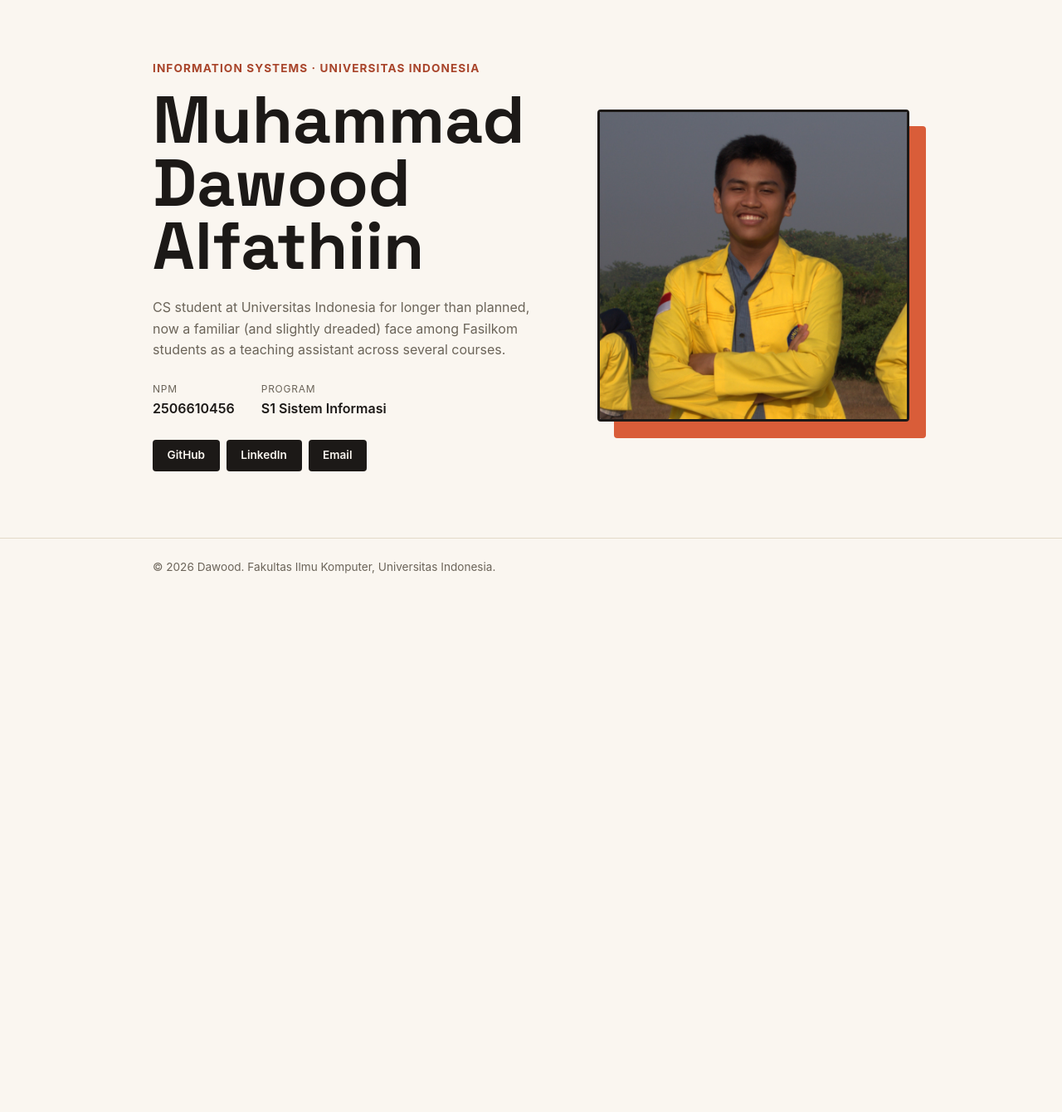
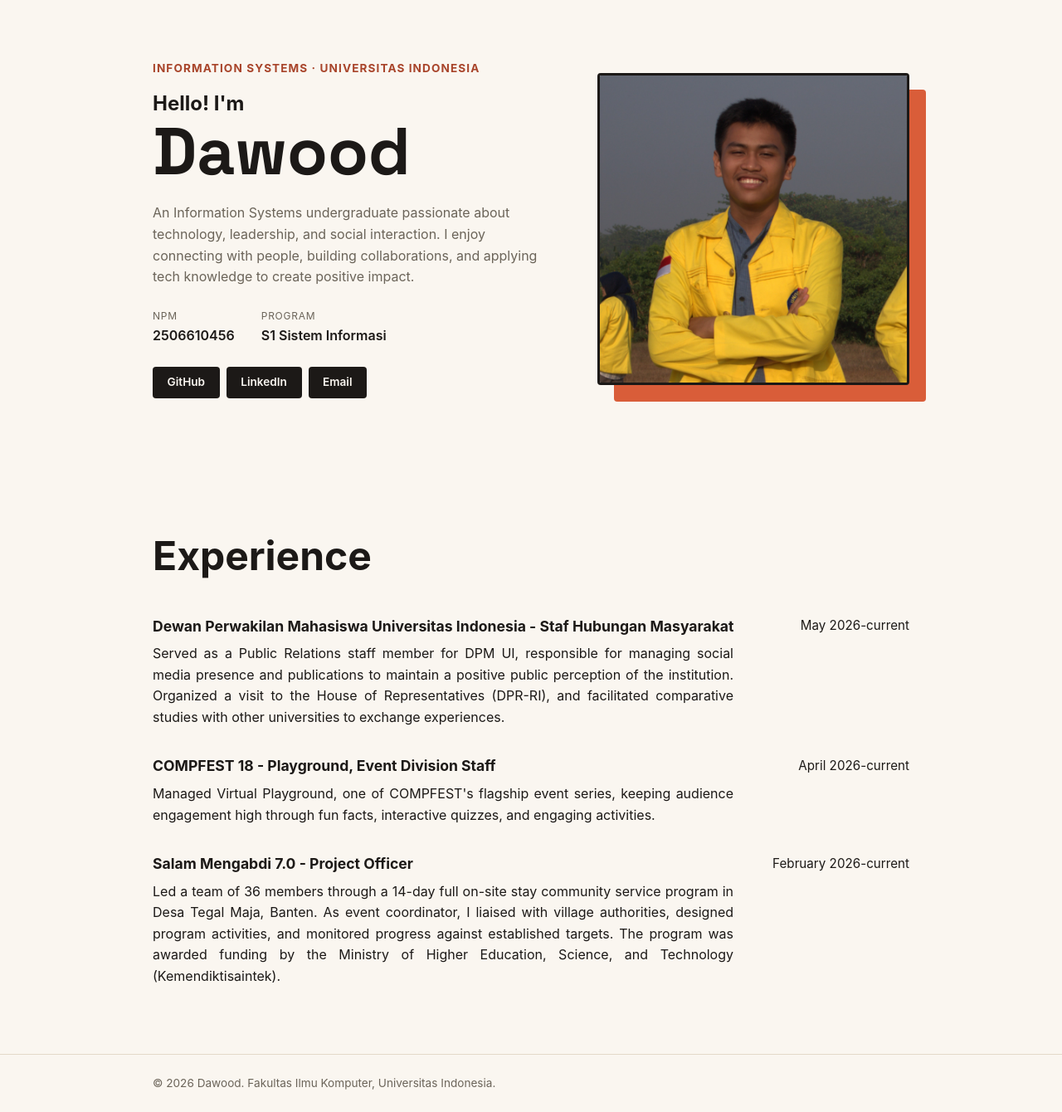
Before and after one commit to muhammaddawood-ui/myportofolio, a Django app: page / in a window 1280 px wide. Shown: the part 74-1414 px from the top of the page at 83% size. Before the commit the page ends 765 px from the top, so only its background shows below. Run offline with Django 5.2, Linux system fonts and the light colour scheme.

Commit message:
Added -Experience- section

```diff
--- a/static/css/style.css
+++ b/static/css/style.css
@@ -174,6 +174,49 @@ h1, .brand {
     border: 3px solid var(--ink);
 }
 
+/* EXPERIENCES CSS */
+.experience {
+    padding: 4.5rem 0 5rem;
+}
+
+.experience-section-title {
+    font-size: clamp(2.2rem, 5vw, 3rem);
+    margin-bottom: 2rem;
+}
+
+.experience-list {
+    display: flex;
+    flex-direction: column;
+    gap: 2rem;
+}
+
+.experience-header {
+    display: flex;
+    justify-content: space-between;
+    align-items: center;
+    gap: 1rem;
+    flex-wrap: wrap;
+}
+
+.experience-header-title {
+    font-size: 1.1rem;
+    font-weight: 700;
+}
+
+.experience-period {
+    /*warna*/
+    font-size: 0.95rem;
+    white-space: nowrap; /*biar ga pecah jadi 2 line*/
+}
+
+.experience-desc {
+    /*warna*/
+    margin-top: 0.4rem;
+    max-width: 700px;
+    line-height: 1.6;
+    text-align: justify;
+}
+
 /* FOOTER & RESPONSIVE */
 .site-footer {
     padding: 1.5rem;
--- a/templates/index.html
+++ b/templates/index.html
@@ -24,14 +24,15 @@
             <div class="container hero-grid">
                 <div class="hero-identity">
                     <p class="hero-kicker">Information Systems &middot; Universitas Indonesia</p>
-                    <h1>Muhammad Dawood Alfathiin</h1>
+                    <h2>Hello! I'm</h2>
+                    <h1>Dawood</h1>
                 </div>
                 <div class="hero-photo">
                     <div class="photo-block"></div>
-                    <img class="avatar" src="/static/img/dawood-pic.JPG" alt="Photo of Dawood">
+                    <img class="avatar" src="/static/img/dawood-pic.jpg" alt="Photo of Dawood">
                 </div>
                 <div class="hero-details">
-                    <p class="bio">CS student at Universitas Indonesia for longer than planned, now a familiar (and slightly dreaded) face among Fasilkom students as a teaching assistant across several courses.</p>
+                    <p class="bio">An Information Systems undergraduate passionate about technology, leadership, and social interaction. I enjoy connecting with people, building collaborations, and applying tech knowledge to create positive impact.</p>
                     <dl class="meta-list">
                         <div class="meta-row">
                             <dt>NPM</dt>
@@ -50,6 +51,41 @@
                 </div>
             </div>
         </section>
+
+        <section class="experience" id="experience">
+            <div class="container">
+                <h2 class="experience-section-title">Experience</h2>
+                <div class="experience-list">
+
+                    <div class="experience-thing">
+                        <div class="experience-header">
+                            <h3 class="experience-header-title">Dewan Perwakilan Mahasiswa Universitas Indonesia - Staf Hubungan Masyarakat</h3>
+                            <span class="experience-period">May 2026-current</span>
+                        </div>
+                        <p class="experience-desc">Served as a Public Relations staff member for DPM UI, responsible for managing social media presence and publications to maintain a positive public perception of the institution. Organized a visit to the House of Representatives (DPR-RI), and facilitated comparative studies with other universities to exchange experiences.</p>
+                    </div>
+
+                    <div class="experience-thing">
+                        <div class="experience-header">
+                            <h3 class="experience-header-title">COMPFEST 18 - Playground, Event Division Staff</h3>
+                            <span class="experience-period">April 2026-current</span>
+                        </div>
+                        <p class="experience-desc">Managed Virtual Playground, one of COMPFEST's flagship event series, keeping audience engagement high through fun facts, interactive quizzes, and engaging activities.</p>
+                    </div>
+
+                    <div class="experience-thing">
+                        <div class="experience-header">
+                            <h3 class="experience-header-title">Salam Mengabdi 7.0 - Project Officer</h3>
+                            <span class="experience-period">February 2026-current</span>
+                        </div>
+                        <p class="experience-desc">Led a team of 36 members through a 14-day full on-site stay community service program in Desa Tegal Maja, Banten. As event coordinator, I liaised with village authorities, designed program activities, and monitored progress against established targets. The program was awarded funding by the Ministry of Higher Education, Science, and Technology (Kemendiktisaintek).</p>
+                    </div>
+
+                </div>
+            </div>
+        </section>
+
+
     </main>
 
     <footer class="site-footer">
```
Also changed, not shown: README.md.
